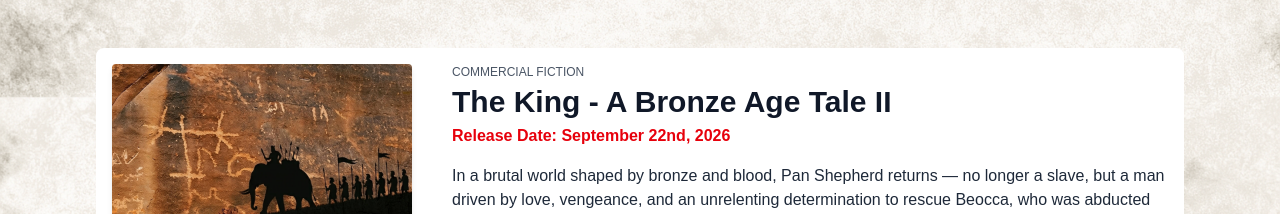
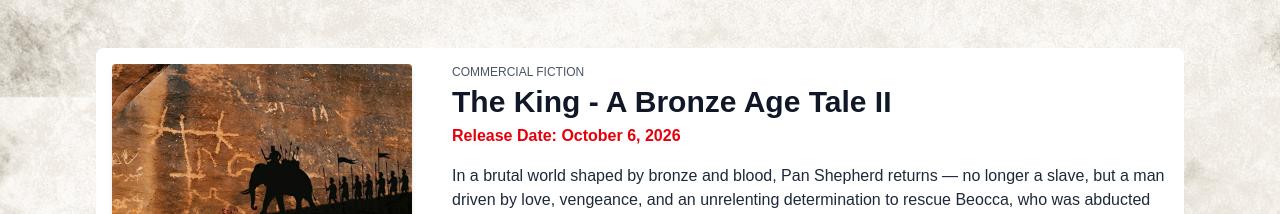
Before and after one commit to BodiAugustus/AuthorSite, a Next.js app: page /upcoming-works in a window 1280 px wide. Shown: the part 860-1074 px from the top of the page. Built offline with nearby package versions, Linux system fonts and the light colour scheme.

Commit message:
update 2

```diff
--- a/app/ComingSoon/page.js
+++ b/app/ComingSoon/page.js
@@ -39,7 +39,7 @@ export default function ComingSoon() {
                 {/* Torn ribbon */}
                 <div className="absolute top-3 left-1/3 transform -translate-x-1/4 z-20">
                   <div className="relative bg-red-700 text-white font-bold text-xs px-4 py-1 shadow-lg">
-                    Release Date: Sep. 22, 2026
+                    Release Date: Oct. 6, 2026
                     <span className="absolute left-0 top-1/2 -translate-y-1/2 w-2 h-2 bg-white rotate-45 -ml-1"></span>
                     <span className="absolute right-0 top-1/2 -translate-y-1/2 w-2 h-2 bg-white rotate-45 -mr-1"></span>
                   </div>
--- a/app/upcoming-works/page.js
+++ b/app/upcoming-works/page.js
@@ -20,7 +20,7 @@ const upcomingWorks = [
   },
   {
     title: "The King - A Bronze Age Tale II",
-    releaseDate: "September 22nd, 2026",
+    releaseDate: "October 6, 2026",
     description1:
       "In a brutal world shaped by bronze and blood, Pan Shepherd returns — no longer a slave, but a man driven by love, vengeance, and an unrelenting determination to rescue Beocca, who was abducted during their wedding by a sadistic prince-turned-king.",
     description2:
--- a/app/works/page.js
+++ b/app/works/page.js
@@ -11,7 +11,7 @@ const worksData = [
   {
     title: "The King - A Bronze Age Tale II",
     type: "Historical Fiction",
-    date: "September 22, 2026",
+    date: "October 6, 2026",
     url: "https://thekingsaga.com",
   },
   {
```
